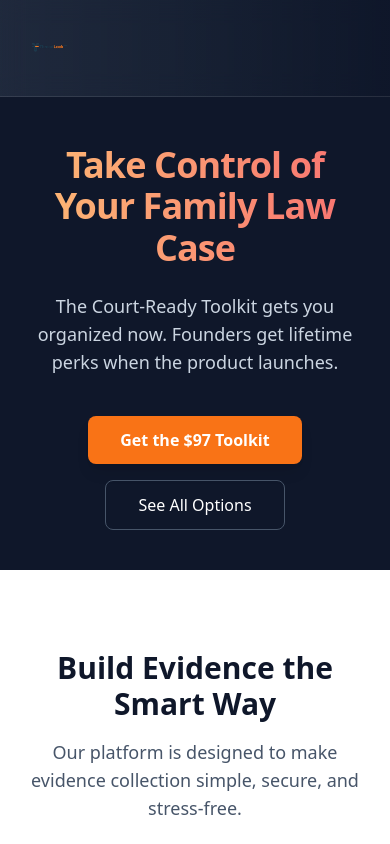
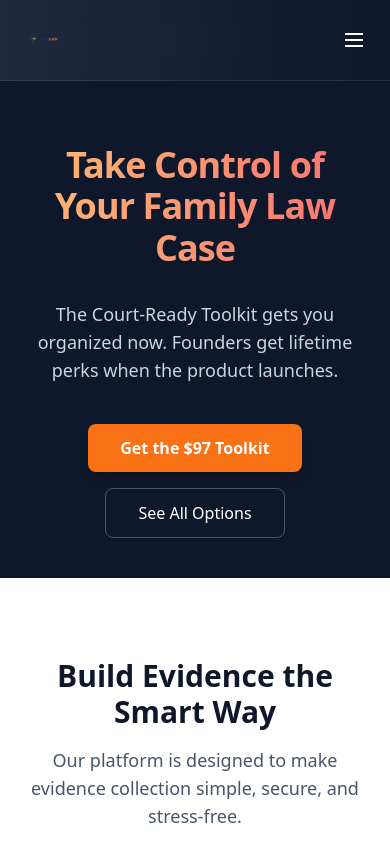
Before and after one commit to RedThreadGrp/ThreadLock, a Next.js app: page / in a window 390 px wide. Shown: the top 844 px of the page. Built offline with nearby package versions, Linux system fonts and the light colour scheme.

Commit message:
Update index.js

```diff
--- a/pages/index.js
+++ b/pages/index.js
@@ -1,6 +1,16 @@
 import React, { useState } from "react";
 
 /* ---------------- SVG Icons ---------------- */
+const MenuIcon = (props) => (
+  <svg viewBox="0 0 24 24" width="24" height="24" fill="none" stroke="currentColor" strokeWidth="2" {...props}>
+    <line x1="3" y1="6" x2="21" y2="6" /><line x1="3" y1="12" x2="21" y2="12" /><line x1="3" y1="18" x2="21" y2="18" />
+  </svg>
+);
+const XIcon = (props) => (
+  <svg viewBox="0 0 24 24" width="24" height="24" fill="none" stroke="currentColor" strokeWidth="2" {...props}>
+    <line x1="18" y1="6" x2="6" y2="18" /><line x1="6" y1="6" x2="18" y2="18" />
+  </svg>
+);
 const BrainCircuitIcon = (props) => (
   <svg xmlns="http://www.w3.org/2000/svg" width="24" height="24" fill="none" stroke="currentColor" strokeWidth="2" strokeLinecap="round" strokeLinejoin="round" {...props}><path d="M12 5a3 3 0 1 0-5.993.23"/><path d="M18.668 15.65a3 3 0 1 0-5.993.23"/><path d="M12 12a3 3 0 1 0-5.993.23"/><path d="M12 19a3 3 0 1 0-5.993.23"/><path d="M18.668 8.65a3 3 0 1 0-5.993.23"/><path d="M12 5a3 3 0 1 0 5.993.23"/><path d="m12 12 2.5 2.5"/><path d="m12 5-2.5 2.5"/><path d="m18.5 8.5 2.5 2.5"/><path d="m12 19 2.5-2.5"/><path d="m6.5 8.5-2.5 2.5"/></svg>
 );
@@ -31,7 +41,7 @@ const SINGLE_ITEMS = [
   { sku: "trial_hearing_quick_ref", name: "Trial & Hearing Quick Reference" },
 ];
 
-/* ---------------- UI Mockups (slightly smaller) ---------------- */
+/* ---------------- UI Mockups (scaled down) ---------------- */
 const JournalUIMockup = () => (
   <div className="w-full h-full bg-slate-800 rounded-xl p-3 md:p-4 flex flex-col md:flex-row gap-3 text-white">
     <div className="w-full md:w-1/3 bg-slate-700/50 rounded-lg p-3">
@@ -100,23 +110,27 @@ const PdfExportUIMockup = () => (
   </div>
 );
 
-/* ---------------- Header (updated gradient + size + TM removed) ---------------- */
-const Header = ({ handleBuyToolkit, isLoading }) => (
+/* ---------------- Header (gradient + mobile menu + bigger logo) ---------------- */
+const Header = ({ handleBuyToolkit }) => {
+  const [open, setOpen] = useState(false);
+  return (
     <header
-    className="fixed top-0 left-0 w-full z-20 p-4
+      className="fixed top-0 left-0 w-full z-30
                  bg-gradient-to-r from-slate-600/30 via-slate-800/55 to-slate-900/85
                  backdrop-blur-md border-b border-white/10"
     >
-    <div className="container mx-auto flex justify-between items-center">
+      <div className="container mx-auto px-4 md:px-6 py-3 flex items-center justify-between">
         <div className="flex items-center space-x-3">
           <img
             src="/threadlock-logo.png"
             alt="ThreadLock"
-          className="h-16 md:h-20 lg:h-24 w-auto"
-          onError={(e) => { e.currentTarget.onerror = null; e.currentTarget.src='https://placehold.co/160x64/1e293b/f97316?text=ThreadLock'; }}
+            className="h-14 md:h-18 lg:h-20 w-auto"
+            onError={(e) => { e.currentTarget.onerror = null; e.currentTarget.src='https://placehold.co/200x60/1e293b/f97316?text=ThreadLock'; }}
           />
         </div>
-      <nav className="hidden md:flex space-x-6 text-white font-medium items-center">
+
+        {/* Desktop Nav */}
+        <nav className="hidden md:flex items-center space-x-6 text-white font-medium">
           <a href="#features" className="hover:text-orange-400 transition-colors">Features</a>
           <a href="#showcase" className="hover:text-orange-400 transition-colors">Showcase</a>
           <a href="#stats" className="hover:text-orange-400 transition-colors">Stats</a>
@@ -124,22 +138,48 @@ const Header = ({ handleBuyToolkit, isLoading }) => (
           <a href="https://blog.threadlock.ai" target="_blank" rel="noopener noreferrer" className="hover:text-orange-400 transition-colors">Blog</a>
           <button
             onClick={handleBuyToolkit}
-          disabled={isLoading}
-          className="bg-orange-500 text-white font-semibold px-5 py-2 rounded-lg shadow-md hover:bg-orange-600 transform hover:-translate-y-0.5 transition-all duration-300 ease-in-out disabled:bg-orange-400 disabled:cursor-not-allowed"
+            className="bg-orange-500 text-white font-semibold px-5 py-2 rounded-lg shadow-md hover:bg-orange-600 transform hover:-translate-y-0.5 transition-all"
           >
-          {isLoading ? "..." : "Get the $97 Toolkit"}
+            Get the $97 Toolkit
           </button>
         </nav>
+
+        {/* Mobile toggle */}
+        <button
+          className="md:hidden text-white p-2"
+          aria-label="Toggle menu"
+          onClick={() => setOpen(!open)}
+        >
+          {open ? <XIcon /> : <MenuIcon />}
+        </button>
+      </div>
+
+      {/* Mobile Menu */}
+      <div className={`md:hidden overflow-hidden transition-[max-height] duration-300 ${open ? "max-h-96" : "max-h-0"}`}>
+        <div className="px-4 pb-4 pt-2 text-white space-y-2 bg-slate-900/80 backdrop-blur-md">
+          <a href="#features" onClick={() => setOpen(false)} className="block py-2 hover:text-orange-400">Features</a>
+          <a href="#showcase" onClick={() => setOpen(false)} className="block py-2 hover:text-orange-400">Showcase</a>
+          <a href="#stats" onClick={() => setOpen(false)} className="block py-2 hover:text-orange-400">Stats</a>
+          <a href="#pricing" onClick={() => setOpen(false)} className="block py-2 hover:text-orange-400">Pricing</a>
+          <a href="https://blog.threadlock.ai" target="_blank" rel="noopener noreferrer" className="block py-2 hover:text-orange-400">Blog</a>
+          <button
+            onClick={() => { setOpen(false); handleBuyToolkit(); }}
+            className="w-full mt-2 bg-orange-500 text-white font-semibold px-5 py-3 rounded-lg shadow-md hover:bg-orange-600 transition-all"
+          >
+            Get the $97 Toolkit
+          </button>
+        </div>
       </div>
     </header>
   );
+};
 
 /* ---------------- Sections ---------------- */
 const HeroSection = ({ handleBuyToolkit, isLoading }) => (
   <section className="relative text-white bg-slate-900">
-    {/* push content below fixed header; add extra bottom padding and kinder line-height */}
+    {/* Push below fixed header; tune padding to prevent clipping */}
     <div className="container mx-auto px-6 pt-36 md:pt-44 pb-10 text-center">
-      <h1 className="text-4xl md:text-6xl font-extrabold tracking-tight leading-[1.15] text-transparent bg-clip-text bg-gradient-to-r from-orange-300 to-red-400">
+      <h1 className="text-4xl md:text-6xl font-extrabold tracking-tight leading-[1.15] md:leading-[1.15] pb-2 text-transparent bg-clip-text bg-gradient-to-r from-orange-300 to-red-400">
         Take Control of Your Family Law Case
       </h1>
       <p className="mt-6 text-lg md:text-xl max-w-2xl mx-auto text-slate-300">
@@ -215,7 +255,7 @@ const ProductShowcaseSection = () => {
         </p>
 
         <div className="max-w-4xl mx-auto">
-          {/* Mockup Container (scaled down) */}
+          {/* Mockup Container (scaled down further) */}
           <div className="bg-slate-200 rounded-2xl shadow-2xl p-3 md:p-4">
             <div className="scale-90 md:scale-95 origin-center">{slides[idx].mockup}</div>
           </div>
@@ -495,7 +535,7 @@ export default function Home() {
 
   return (
     <div className="bg-white">
-      <Header handleBuyToolkit={handleBuyToolkit} isLoading={isLoading} />
+      <Header handleBuyToolkit={handleBuyToolkit} />
       <main className="flex flex-col w-full overflow-x-hidden">
         <HeroSection handleBuyToolkit={handleBuyToolkit} isLoading={isLoading} />
         <FeaturesSection />
```
Lines whose indentation alone changed are shown as unchanged.
